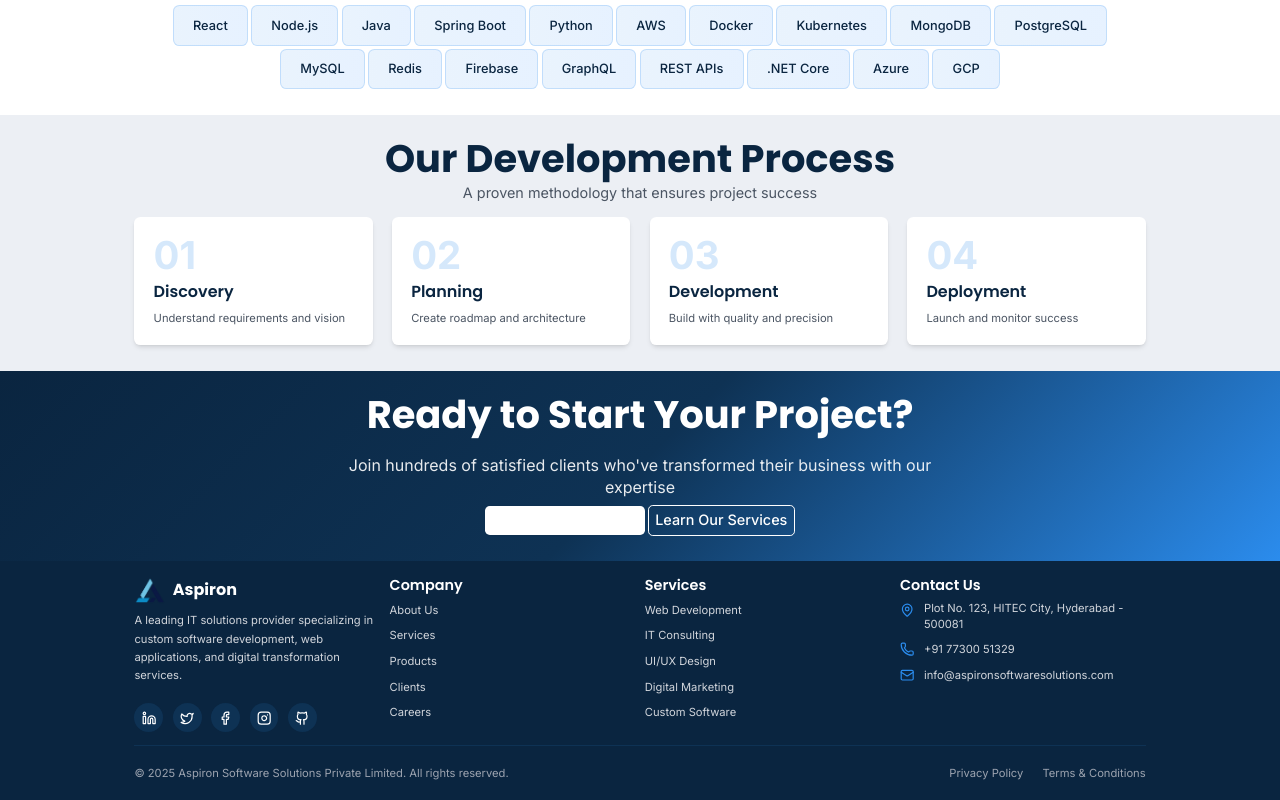
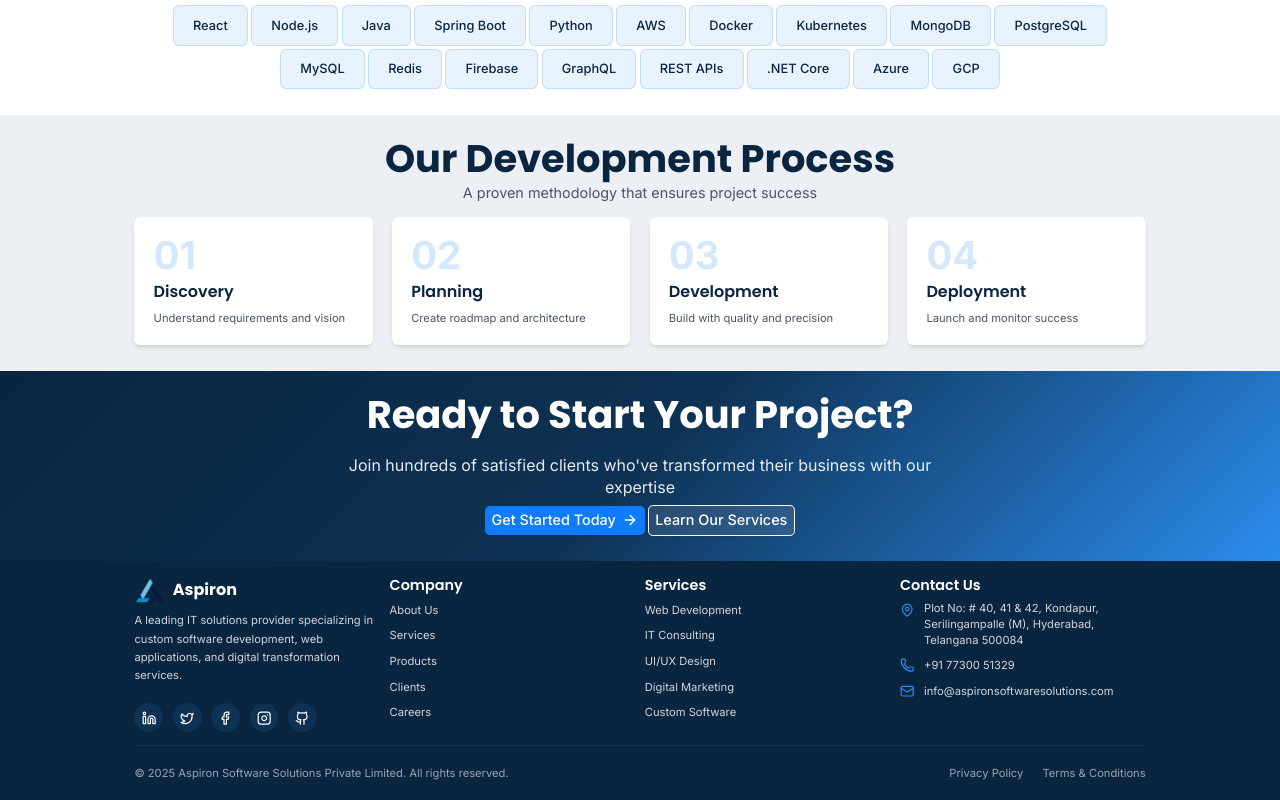
Before and after one commit to rakeshrachapudi/AspironSoftwareSolutionsPrivateLimited, a React (Vite) app: page /projects in a window 1280 px wide. Shown: the part 2296-3096 px from the top of the page. Built offline with nearby package versions, Linux system fonts and the light colour scheme.

Commit message:
UIs fixed

```diff
--- a/src/data/company.js
+++ b/src/data/company.js
@@ -9,7 +9,8 @@ export const company = {
     city: "Hyderabad",
     state: "Telangana",
     country: "India",
-    address: "Plot No. 123, HITEC City, Hyderabad - 500081",
+    address:
+      "Plot No: # 40, 41 & 42, Kondapur, Serilingampalle (M), Hyderabad, Telangana 500084",
     mapUrl:
       "https://www.google.com/maps/embed?pb=!1m18!1m12!1m3!1d243647.3160407077!2d78.24323089999999!3d17.412608!2m3!1f0!2f0!3f0!3m2!1i1024!2i768!4f13.1!3m3!1m2!1s0x3bcb99daeaebd2c7%3A0xae93b78392bafbc2!2sHITEC%20City%2C%20Hyderabad%2C%20Telangana!5e0!3m2!1sen!2sin!4v1234567890",
   },
--- a/src/pages/ProductsPage.jsx
+++ b/src/pages/ProductsPage.jsx
@@ -238,6 +238,7 @@ const ProductsPage = () => {
       </SectionWrapper>
 
       {/* Why Choose Our Products */}
+      {/* Why Choose Our Products */}
       <SectionWrapper background="gradient">
         <SectionHeader
           title="Why Our Products Stand Out"
@@ -264,8 +265,11 @@ const ProductsPage = () => {
                 "Intuitive interfaces that users love, reducing training time and increasing adoption",
             },
           ].map((benefit) => (
-            <Card key={benefit.title} className="text-center">
-              <div className="w-16 h-16 mx-auto mb-4 rounded-lg bg-white/10 backdrop-blur-sm flex items-center justify-center">
+            <div
+              key={benefit.title}
+              className="bg-white/10 backdrop-blur-sm rounded-lg shadow-md p-6 hover:shadow-xl hover:-translate-y-1 transition-all duration-300 text-center"
+            >
+              <div className="w-16 h-16 mx-auto mb-4 rounded-lg bg-white/20 backdrop-blur-sm flex items-center justify-center">
                 <benefit.icon size={32} className="text-white" />
               </div>
               <h3 className="text-xl font-semibold text-white mb-3">
@@ -274,7 +278,7 @@ const ProductsPage = () => {
               <p className="text-white/80 leading-relaxed">
                 {benefit.description}
               </p>
-            </Card>
+            </div>
           ))}
         </div>
       </SectionWrapper>
--- a/src/pages/ProjectsPage.jsx
+++ b/src/pages/ProjectsPage.jsx
@@ -255,9 +255,9 @@ const ProjectsPage = () => {
       </SectionWrapper>
 
       {/* CTA Section */}
-      <SectionWrapper className="gradient-bg text-white">
+      <SectionWrapper background="gradient">
         <div className="max-w-3xl mx-auto text-center">
-          <h2 className="text-4xl md:text-5xl font-bold mb-6">
+          <h2 className="text-4xl md:text-5xl font-bold mb-6 text-white">
             Ready to Start Your Project?
           </h2>
           <p className="text-xl mb-8 text-white/90">
@@ -265,20 +265,13 @@ const ProjectsPage = () => {
             with our expertise
           </p>
           <div className="flex flex-col sm:flex-row items-center justify-center gap-4">
-            <Button
-              to="/contact"
-              variant="primary"
-              size="lg"
-              icon={ArrowRight}
-              className="bg-white text-primary hover:bg-gray-100"
-            >
+            <Button to="/contact" variant="primary" size="lg" icon={ArrowRight}>
               Get Started Today
             </Button>
             <Button
               to="/services"
-              variant="outline"
               size="lg"
-              className="border-white text-white hover:bg-white/10"
+              className="bg-white/10 backdrop-blur-sm border-2 border-white text-white hover:bg-white/20"
             >
               Learn Our Services
             </Button>
```
